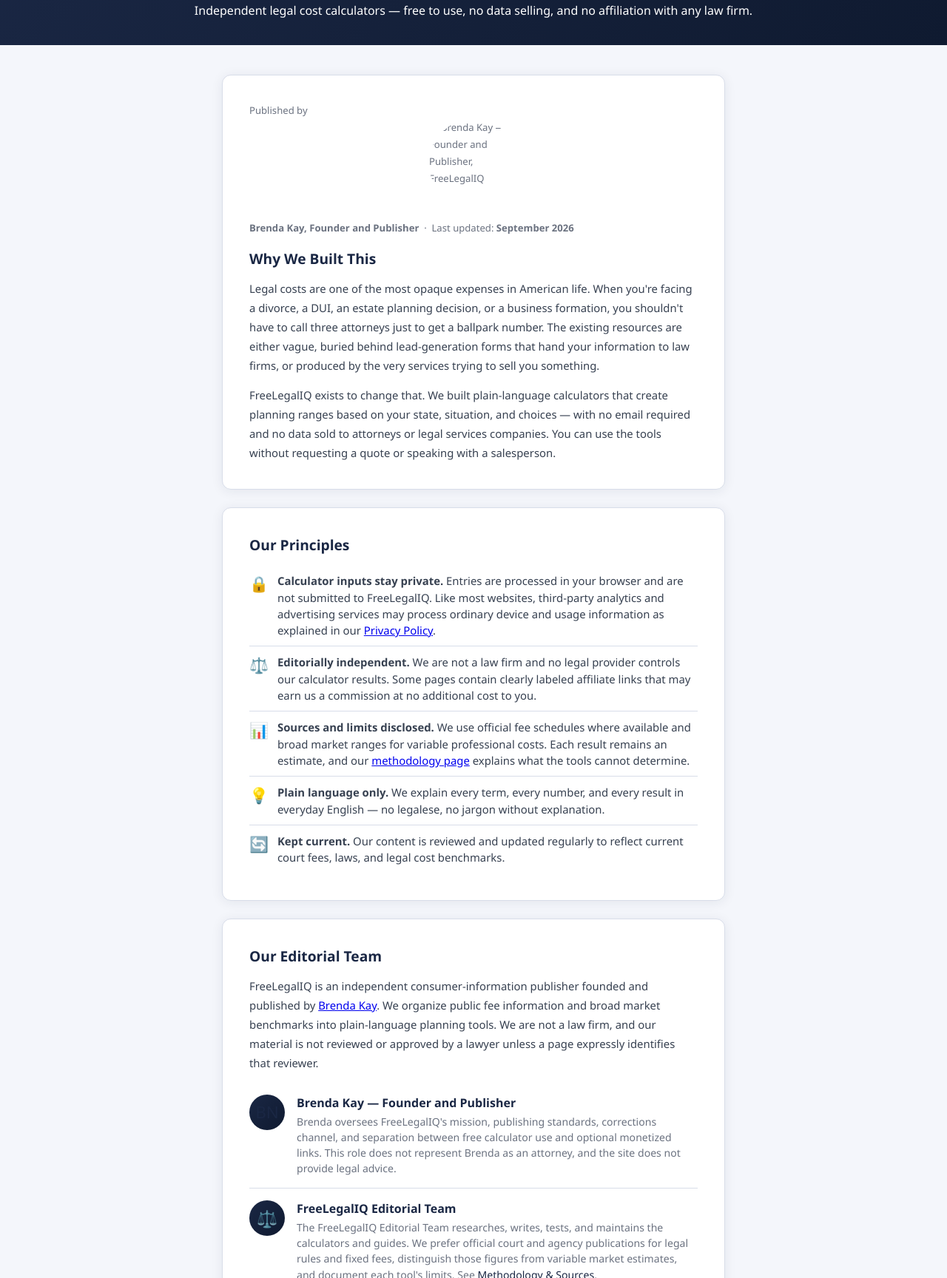
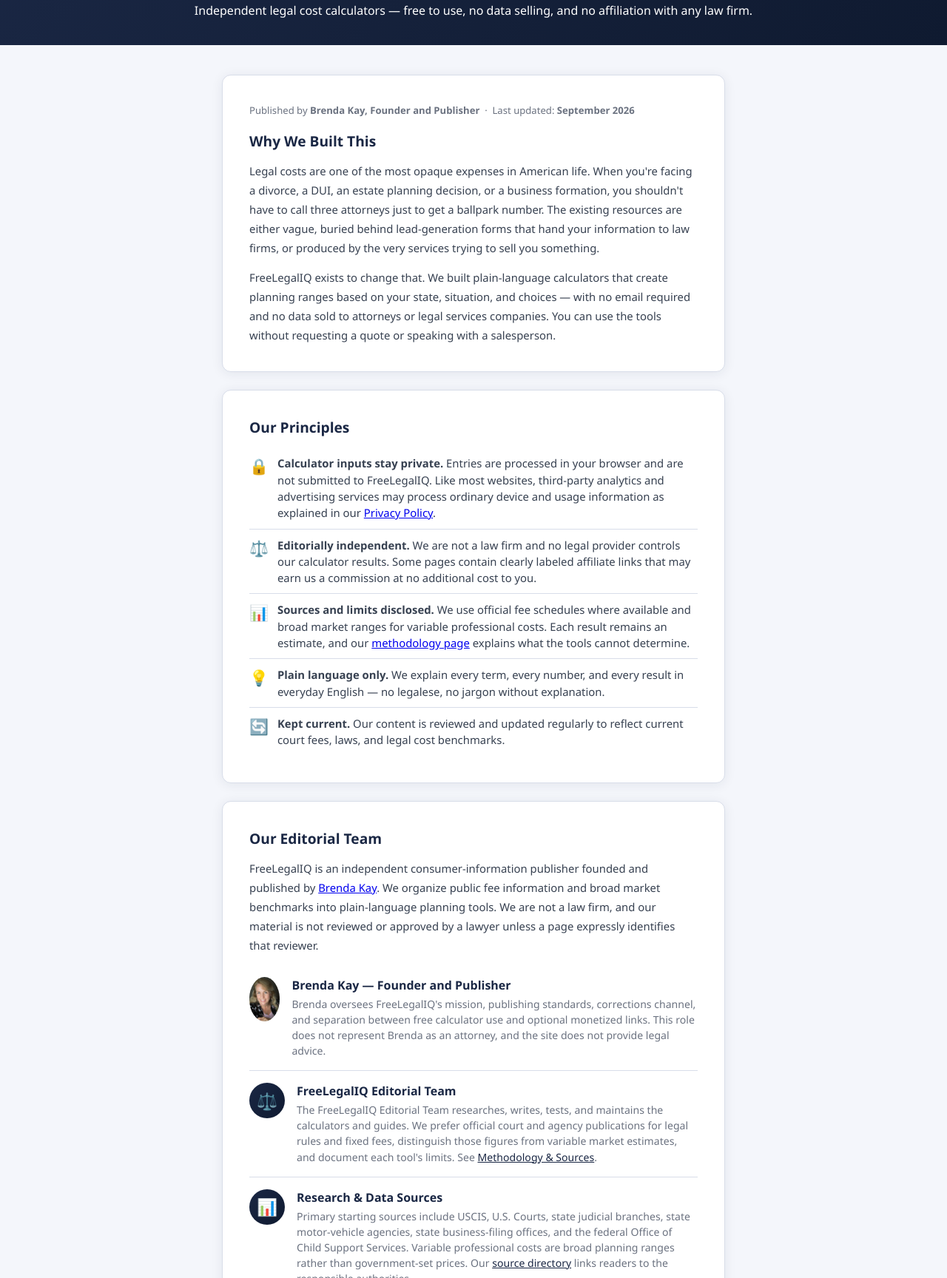
Before and after one commit to otis4brenda/freelegaliq, a plain HTML site: page about.html in a window 1280 px wide. Shown: the part 178-1906 px from the top of the page at 74% size. Drawn offline with Linux system fonts and the light colour scheme.

Commit message:
Fix: author photo — correct path, move to Editorial Team section, remove BN badge

```diff
--- a/about.html
+++ b/about.html
@@ -111,7 +111,7 @@
 </div>
 <div class="container">
   <div class="content-card">
-    <p style="font-size:0.82rem;color:var(--muted);margin-bottom:16px;">Published by <img src="/images/author-brenda-kay.jpg" alt="Brenda Kay — Founder and Publisher, FreeLegalIQ" style="width:120px;height:120px;border-radius:50%;object-fit:cover;display:block;margin:0 auto 16px;"><strong>Brenda Kay, Founder and Publisher</strong> &nbsp;&middot;&nbsp; Last updated: <strong>September 2026</strong></p>
+    <p style="font-size:0.82rem;color:var(--muted);margin-bottom:16px;">Published by <strong>Brenda Kay, Founder and Publisher</strong> &nbsp;&middot;&nbsp; Last updated: <strong>September 2026</strong></p>
     <h2>Why We Built This</h2>
     <p>Legal costs are one of the most opaque expenses in American life. When you're facing a divorce, a DUI, an estate planning decision, or a business formation, you shouldn't have to call three attorneys just to get a ballpark number. The existing resources are either vague, buried behind lead-generation forms that hand your information to law firms, or produced by the very services trying to sell you something.</p>
     <p>FreeLegalIQ exists to change that. We built plain-language calculators that create planning ranges based on your state, situation, and choices — with no email required and no data sold to attorneys or legal services companies. You can use the tools without requesting a quote or speaking with a salesperson.</p>
@@ -130,7 +130,7 @@
     <h2>Our Editorial Team</h2>
     <p>FreeLegalIQ is an independent consumer-information publisher founded and published by <a href="/author-brenda-kay.html">Brenda Kay</a>. We organize public fee information and broad market benchmarks into plain-language planning tools. We are not a law firm, and our material is not reviewed or approved by a lawyer unless a page expressly identifies that reviewer.</p>
     <div class="team-member">
-      <div class="team-avatar">BN</div>
+      <img src="/author-brenda-kay.jpg" alt="Brenda Kay" style="width:60px;height:60px;border-radius:50%;object-fit:cover;display:block;">
       <div class="team-info">
         <h3><a href="/author-brenda-kay.html" style="color:inherit;text-decoration:none;">Brenda Kay</a> — Founder and Publisher</h3>
         <p>Brenda oversees FreeLegalIQ's mission, publishing standards, corrections channel, and separation between free calculator use and optional monetized links. This role does not represent Brenda as an attorney, and the site does not provide legal advice.</p>
```
